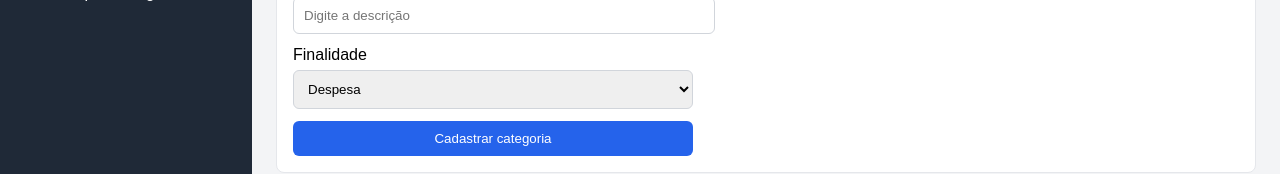
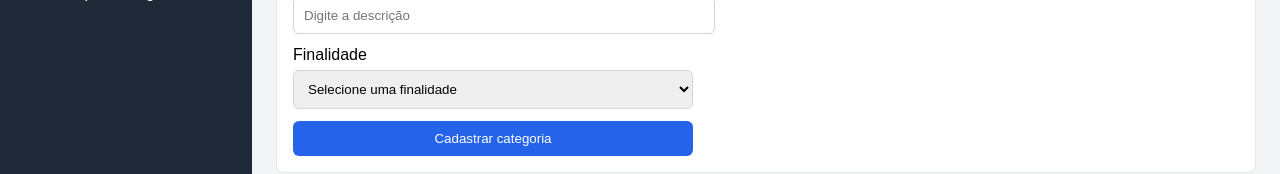
Before and after one commit to douglasilvadev/gastos-residenciais, a React app in the folder frontend/: page /categorias in a window 1280 px wide. Shown: the part 208-382 px from the top of the page. Built offline with nearby package versions, Linux system fonts and the light colour scheme; no server answers; the HTML template or start-up script is replaced by a standard one.

Commit message:
feat(frontend): require finalidade selection when creating categoria

```diff
--- a/frontend/src/pages/Categorias/CategoriasPage.tsx
+++ b/frontend/src/pages/Categorias/CategoriasPage.tsx
@@ -20,7 +20,7 @@ function traduzirFinalidade(finalidade: Finalidade) {
 export function CategoriasPage() {
   const [categorias, setCategorias] = useState<Categoria[]>([]);
   const [descricao, setDescricao] = useState("");
-  const [finalidade, setFinalidade] = useState<Finalidade>(Finalidade.Despesa);
+  const [finalidade, setFinalidade] = useState<number | "">("");
   const [carregando, setCarregando] = useState(false);
   const [salvando, setSalvando] = useState(false);
   const [erro, setErro] = useState("");
@@ -53,15 +53,21 @@ export function CategoriasPage() {
       setErro("");
       setMensagem("");
 
+      if (finalidade === "") {
+        setErro("Selecione a finalidade da categoria.");
+        setSalvando(false);
+        return;
+      }
+
       const payload: CriarCategoriaRequest = {
         descricao: descricao.trim(),
-        finalidade,
+        finalidade: Number(finalidade),
       };
 
       await categoriasApi.criar(payload);
 
       setDescricao("");
-      setFinalidade(Finalidade.Despesa);
+      setFinalidade("");
       setMensagem("Categoria cadastrada com sucesso.");
 
       await carregarCategorias();
@@ -125,7 +131,9 @@ export function CategoriasPage() {
             <select
               id="finalidade"
               value={finalidade}
-              onChange={(e) => setFinalidade(Number(e.target.value) as Finalidade)}
+              onChange={(e) =>
+                setFinalidade(e.target.value === "" ? "" : Number(e.target.value))
+              }
               style={{
                 width: "100%",
                 padding: "10px",
@@ -133,6 +141,7 @@ export function CategoriasPage() {
                 border: "1px solid #d1d5db",
               }}
             >
+              <option value="">Selecione uma finalidade</option>
               <option value={Finalidade.Despesa}>Despesa</option>
               <option value={Finalidade.Receita}>Receita</option>
               <option value={Finalidade.Ambas}>Ambas</option>
```
